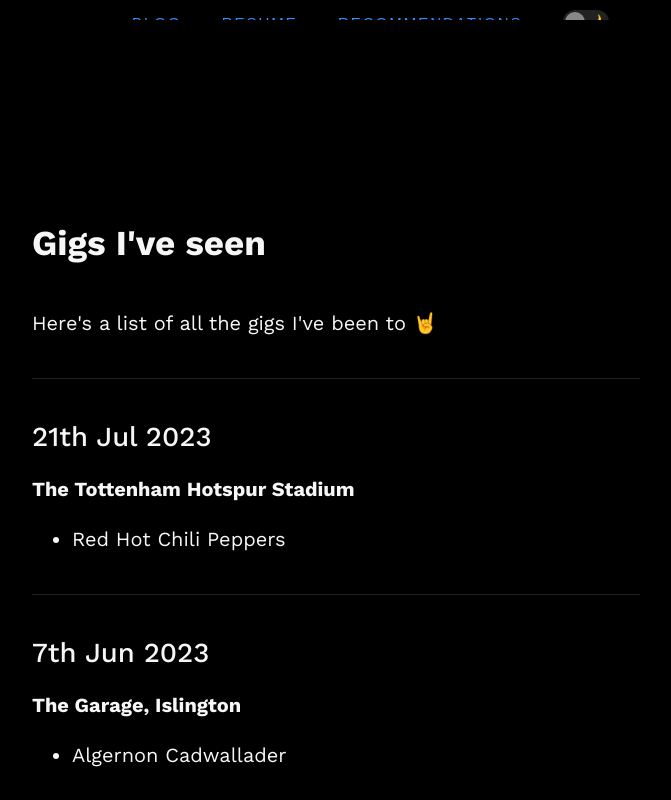
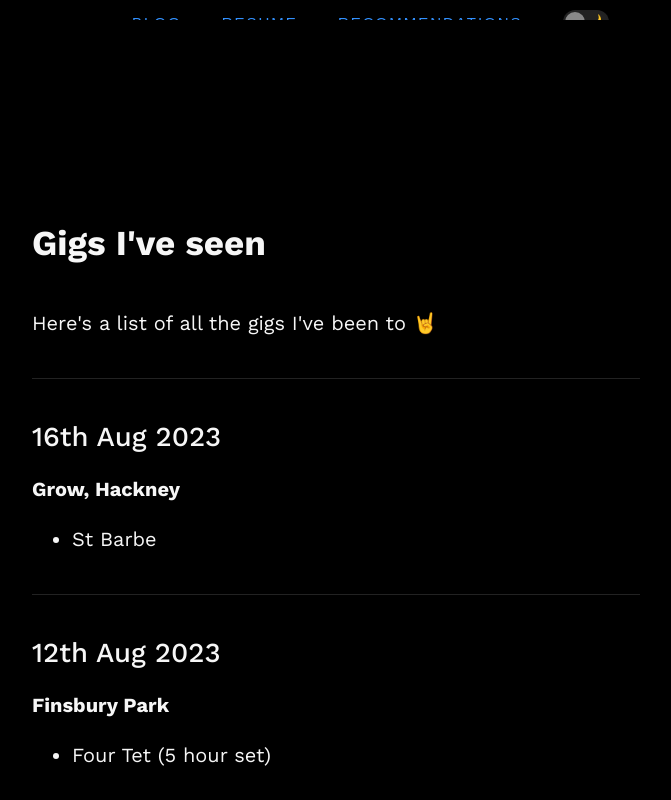
Before and after one commit to josephluck/website, a Next.js app: page /gigs in a window 1280 px wide. Shown: the top 800 px of the page, without its empty margins (304-975 px from the left). Built offline with nearby package versions, Linux system fonts and the light colour scheme; a web font is replaced by a local one.

Commit message:
Update gigs

```diff
--- a/pages/gigs.mdx
+++ b/pages/gigs.mdx
@@ -5,6 +5,22 @@
 # Gigs I've seen
 
 Here's a list of all the gigs I've been to 🤘
+
+---
+
+## 16th Aug 2023
+
+**Grow, Hackney**
+
+- St Barbe
+
+---
+
+## 12th Aug 2023
+
+**Finsbury Park**
+
+- Four Tet (5 hour set)
 
 ---
 
```
